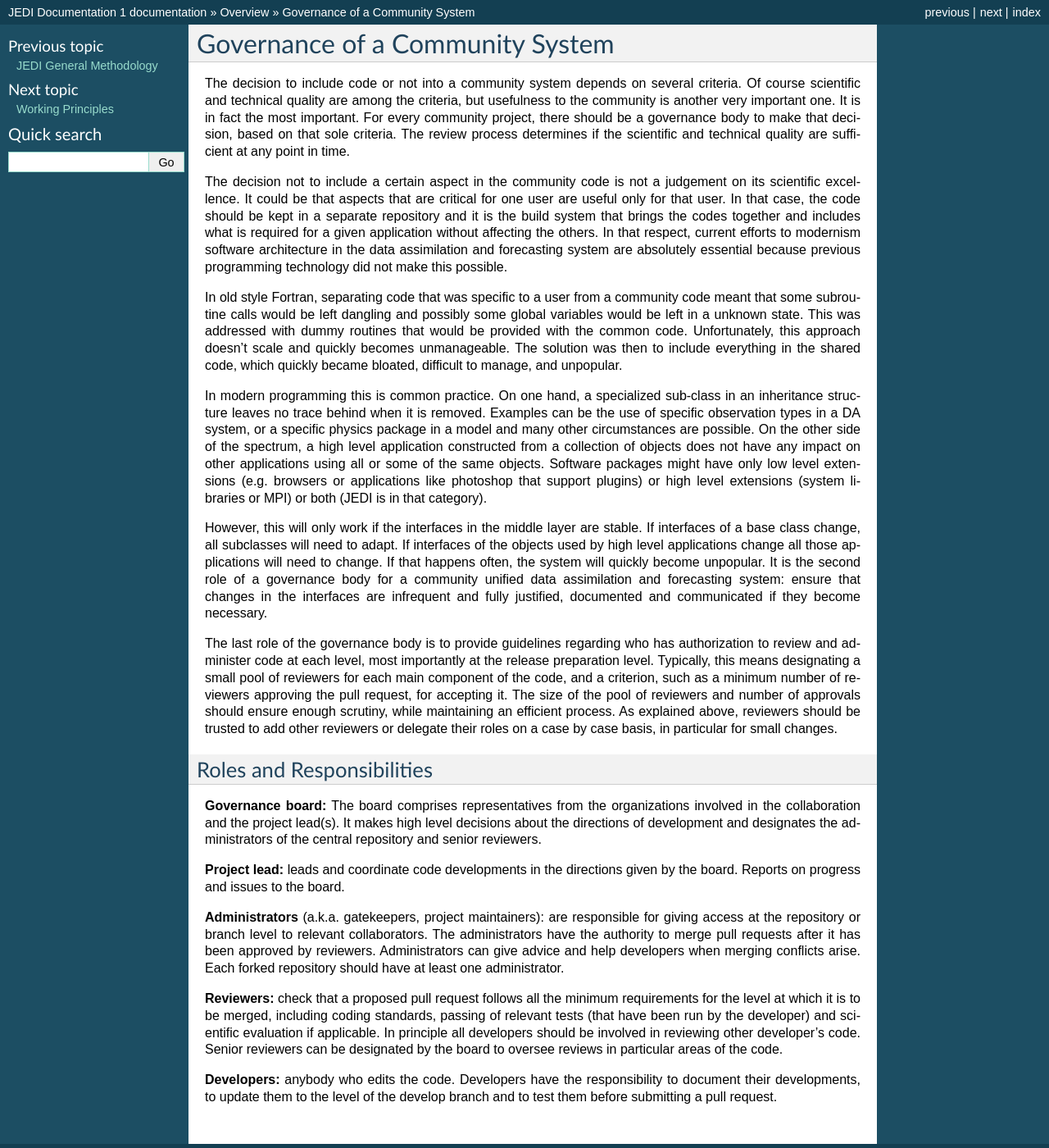
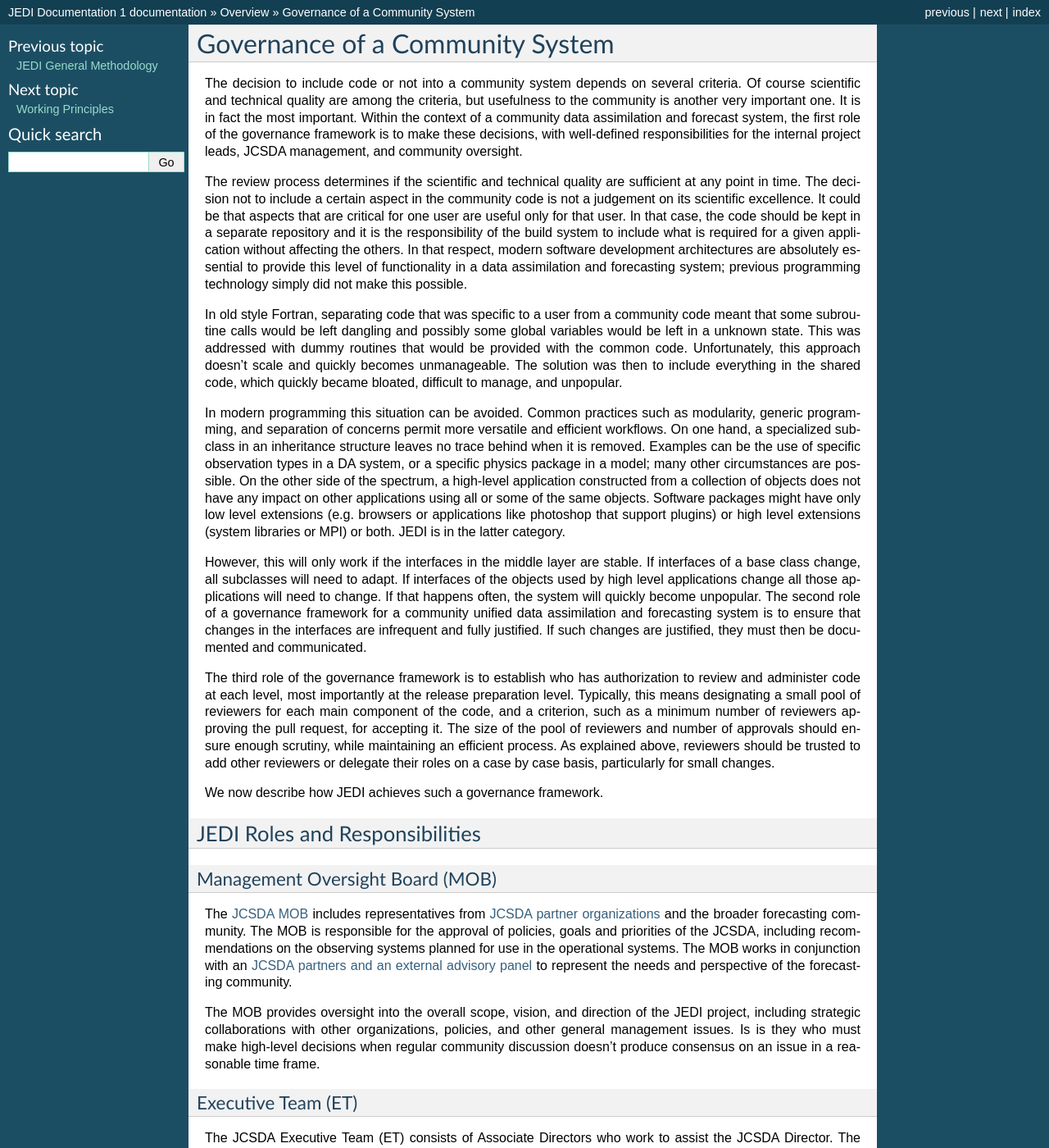
Before and after one commit to JCSDA/jedi-docs, a Sphinx documentation site: the page built from docs/overview/governance.rst, in a window 1280 px wide and 1400 px high. Shown: the whole window at 82% size. Built offline with Sphinx 7.4.7, drawn with Linux system fonts in a browser that asks for light colours; some of the changed text lies outside the part shown.

Commit message:
bring governance in line with Governance and Oversight document

```diff
--- a/docs/overview/governance.rst
+++ b/docs/overview/governance.rst
@@ -2,24 +2,17 @@
 ================================
 
 The decision to include code or not into a community system depends on several
-criteria.
-Of course scientific and technical quality are among the criteria, but usefulness
+criteria.  Of course scientific and technical quality are among the criteria, but usefulness
 to the community is another very important one.
-It is in fact the most important.
-For every community project, there should be a governance body to make that decision,
-based on that sole criteria.
-The review process determines if the scientific and technical quality are sufficient
-at any point in time.
+It is in fact the most important.  Within the context of a community data assimilation and forecast system, the first role of the governance framework is to make these decisions, with well-defined responsibilities for the internal project leads, JCSDA management, and community oversight.
 
-The decision not to include a certain aspect in the community code is not a
+The review process determines if the scientific and technical quality are sufficient at any point in time.  The decision not to include a certain aspect in the community code is not a
 judgement on its scientific excellence.
 It could be that aspects that are critical for one user are useful only for that user.
-In that case, the code should be kept in a separate repository and it is the build
-system that brings the codes together and includes what is required for a given
+In that case, the code should be kept in a separate repository and it is the responsibility of the build system to include what is required for a given
 application without affecting the others.
-In that respect, current efforts to modernism software architecture in the data
-assimilation and forecasting system are absolutely essential because previous
-programming technology did not make this possible.
+In that respect, modern software development architectures are absolutely essential to provide this level of functionality in a data assimilation and forecasting system; previous
+programming technology simply did not make this possible.
 
 In old style Fortran, separating code that was specific to a user from a community
 code meant that some subroutine calls would be left dangling and possibly some
@@ -29,28 +22,28 @@
 The solution was then to include everything in the shared code, which quickly became
 bloated, difficult to manage, and unpopular.
 
-In modern programming this is common practice.
+In modern programming this situation can be avoided.  Common practices such as modularity, generic programming, and separation of concerns permit more versatile and efficient workflows.
 On one hand, a specialized sub-class in an inheritance structure leaves no trace
 behind when it is removed.
 Examples can be the use of specific observation types in a DA system, or a specific
-physics package in a model and many other circumstances are possible.
-On the other side of the spectrum, a high level application constructed from a
+physics package in a model; many other circumstances are possible.
+On the other side of the spectrum, a high-level application constructed from a
 collection of objects does not have any impact on other applications using all or
 some of the same objects.
 Software packages might have only low level extensions (e.g. browsers or
 applications like photoshop that support plugins) or high level extensions
-(system libraries or MPI) or both (JEDI is in that category).
+(system libraries or MPI) or both.  JEDI is in the latter category.
 
 However, this will only work if the interfaces in the middle layer are stable.
 If interfaces of a base class change, all subclasses will need to adapt.
 If interfaces of the objects used by high level applications change all those
 applications will need to change.
 If that happens often, the system will quickly become unpopular.
-It is the second role of a governance body for a community unified data assimilation
-and forecasting system: ensure that changes in the interfaces are infrequent and
-fully justified, documented and communicated if they become necessary.
+The second role of a governance framework for a community unified data assimilation
+and forecasting system is to ensure that changes in the interfaces are infrequent and
+fully justified.  If such changes are justified, they must then be documented and communicated.
 
-The last role of the governance body is to provide guidelines regarding who has
+The third role of the governance framework is to establish who has
 authorization to review and administer code at each level, most importantly at the
 release preparation level.
 Typically, this means designating a small pool of reviewers for each main component
@@ -59,35 +52,42 @@
 The size of the pool of reviewers and number of approvals should ensure enough
 scrutiny, while maintaining an efficient process.
 As explained above, reviewers should be trusted to add other reviewers or delegate
-their roles on a case by case basis, in particular for small changes.
+their roles on a case by case basis, particularly for small changes.
 
-Roles and Responsibilities
-^^^^^^^^^^^^^^^^^^^^^^^^^^
+We now describe how JEDI achieves such a governance framework.
 
-**Governance board:** The board comprises representatives from the organizations
-involved in the collaboration and the project lead(s).
-It makes high level decisions about the directions of development and designates
-the administrators of the central repository and senior reviewers.
+JEDI Roles and Responsibilities
+^^^^^^^^^^^^^^^^^^^^^^^^^^^^^^^
 
-**Project lead:** leads and coordinate code developments in the directions given
-by the board.
-Reports on progress and issues to the board.
+Management Oversight Board (MOB)
+--------------------------------
 
-**Administrators** (a.k.a. gatekeepers, project maintainers): are responsible for
-giving access at the repository or branch level to relevant collaborators.
-The administrators have the authority to merge pull requests after it has been
-approved by reviewers.
-Administrators can give advice and help developers when merging conflicts arise.
-Each forked repository should have at least one administrator.
+The `JCSDA MOB <https://www.jcsda.org/team>`_ includes representatives from `JCSDA partner organizations <https://www.jcsda.org/partners>`_ and the broader forecasting community.  The MOB is responsible for the approval of policies, goals and priorities of the JCSDA, including recommendations on the observing systems planned for use in the operational systems.  The MOB works in conjunction with an `JCSDA partners and an external advisory panel <https://www.jcsda.org/organization>`_ to represent the needs and perspective of the forecasting community.
 
-**Reviewers:** check that a proposed pull request follows all the minimum
-requirements for the level at which it is to be merged, including coding standards,
-passing of relevant tests (that have been run by the developer) and scientific
-evaluation if applicable.
-In principle all developers should be involved in reviewing other developer’s code.
-Senior reviewers can be designated by the board to oversee reviews in particular
-areas of the code.
+The MOB provides oversight into the overall scope, vision, and direction of the JEDI project, including strategic collaborations with other organizations, policies, and other general management issues.  Is is they who must make high-level decisions when regular community discussion doesn’t produce consensus on an issue in a reasonable time frame.
 
-**Developers:** anybody who edits the code.
-Developers have the responsibility to document their developments, to update them
-to the level of the develop branch and to test them before submitting a pull request.
+Executive Team (ET)
+-------------------
+
+The JCSDA Executive Team (ET) consists of Associate Directors who work to assist the JCSDA Director.  The overall role of the ET is to ensure, with input from the community, the long-term well-being of the JEDI project, both technically and as a community.
+
+It is the responsibility of the ET to assist the JCSDA Director and the MOB in making decisions about the overall scope, vision and direction of the JEDI project, including strategic collaborations, and policies. Because of their expert knowledge of the project software and services, the ET members are also expected to provide guidance, both technical and in terms of project direction, to potentially less experienced contributors.
+
+Project Leads
+-------------
+Management responsibility of The JEDI Project lies primarily with the Project Leads.  The JEDI management hierarchy includes the JEDI Project Leader as well as subordinate project team leaders responsible for Software Infrastructure, Model and Observational Interfaces, Data Assimilation, and Cloud Infrastructure.
+
+The project leads are responsible for managing the JEDI project according to the tenets defined by the MOB and the ET through policy documents, in coordination with the JCSDA Director and Associate Directors, and with those JCSDA Partners that have a direct, vested interest in the success and ultimate application of the project.
+
+The project leads assume responsibility for delivery of the JEDI software to the various stakeholders and for coordinating the efforts of both core and in-kind contributors.  This includes generating requirements, responding to stakeholders, initiating collaborative efforts, identifying parallel efforts, reducing duplication of effort, bringing new partners on board, and assisting partners with implementation, testing, development, and technical support.  It also includes quarterly reporting to the MOB and the ET and the execution of code sprints and training events.
+
+In terms of direct software development, project leads serve as contributors, reviewers, and administrators to the GitHub repositories that host the JEDI code.  Administrators are responsible for controlling access to the repositories and merging pull requests after they pass code reviews.  No code is merged until other developers attest to its scientific and technical quality and verify that it satisfies coding standards, is well documented, and passes all tests.
+
+Contributor
+-----------
+
+A contributor is anyone who writes code, documentation, designs, or other work to the project; a person becomes a developer when their pull request is accepted;.  This includes JCSDA core staff, in-kind staff, and external contributors or contractors.  Contributors participate in the JEDI project by submitting, reviewing and discussing GitHub pull requests and issues and participating in open and public project discussions on GitHub, mailing lists, forums, and other channels. A contributor who contributes code is a developer.  In principle all developers should be involved in reviewing other developer’s code.
+
+Developers have the responsibility to document their developments, to update them to the level of the develop branch and to test them before submitting a pull request.
+
+The JEDI Community also consists of users. Contributors work on behalf of and are responsible to the larger JEDI Community and we strive to keep the barrier between contributors and users as low as possible.
--- a/docs/quick-start.rst
+++ b/docs/quick-start.rst
@@ -8,7 +8,7 @@
 
 The first thing you will need is to gain access to the external libraries that are needed to build JEDI: The **JEDI Dependencies**.  These include C++, C, and Fortran compilers, an MPI Library, build tools like `CMake <https://cmake.org>`_ and `ecbuild <https://github.com/jcsda/ecbuild>`_, linear algebra libraries like LAPACK (or Intel MKL), and `EIGEN3 <https://eigen.tuxfamily.org/dox/>`_, IO utilities like `HDF5 <https://www.hdfgroup.org/solutions/hdf5/>`_ and `NETCDF <https://www.unidata.ucar.edu/software/netcdf/>`_, compression tools like `SZIP <http://www.compressconsult.com/szip/>`_ and `ZLIB <zlib.net>`_, and a few other general-purpose utilities like the `Boost C++ headers <https://boost.org>`_ and the `udunits collection of physical constants and units <https://www.unidata.ucar.edu/software/udunits/>`_.  You'll also need the git version control system to obtain the JEDI code from `GitHub <https://github.com>`_.  For a complete, up-to-date list of JEDI dependencies consult the `jedi-stack build system <https://github.com/jcsda/jedi-stack>`_.
 
-There are several ways to gain access to these JEDI dependencies.  If you are fortunate enough to be working on an HPC system managed by one of our `JCSDA partner organizations <https://www.jcsda.org/partners>`_, you may already have access to JEDI environment modules.  For a list of HPC systems currently supported by the JEDI team see :doc:`our document on JEDI Environment Modules <developer/jedi_environment/modules>`.  Select the appropriate system and follow the instructions for loading the jedi module of your choice, based on your prefered compiler.
+There are several ways to gain access to these JEDI dependencies.  If you are fortunate enough to be working on an HPC system managed by one of our `JCSDA partner organizations <https://www.jcsda.org/partners>`_, you may already have access to JEDI environment modules.  For a list of HPC systems currently supported by the JEDI team see :doc:`our document on JEDI Environment Modules <developer/jedi_environment/modules>`.  Select the appropriate system and follow the instructions for loading the jedi module of your choice, based on your preferred compiler.
 
 If you do not have access to one of these systems, then we recommend you use a software container.  JEDI distributes a series of Docker, Singularity, and Charlicloud containers.  We recommend using Singularity if is available on your system.  Like the environment modules, the containers are categorized by the compiler and MPI library.  So, for example, if you wish to use the gnu compiler suite (:code:`gcc`, :code:`g++`, and :code:`gfortran`) and the `Open MPI library <https://www.open-mpi.org/>`_, you would download and enter the JEDI singularity container as follows:
 
```
